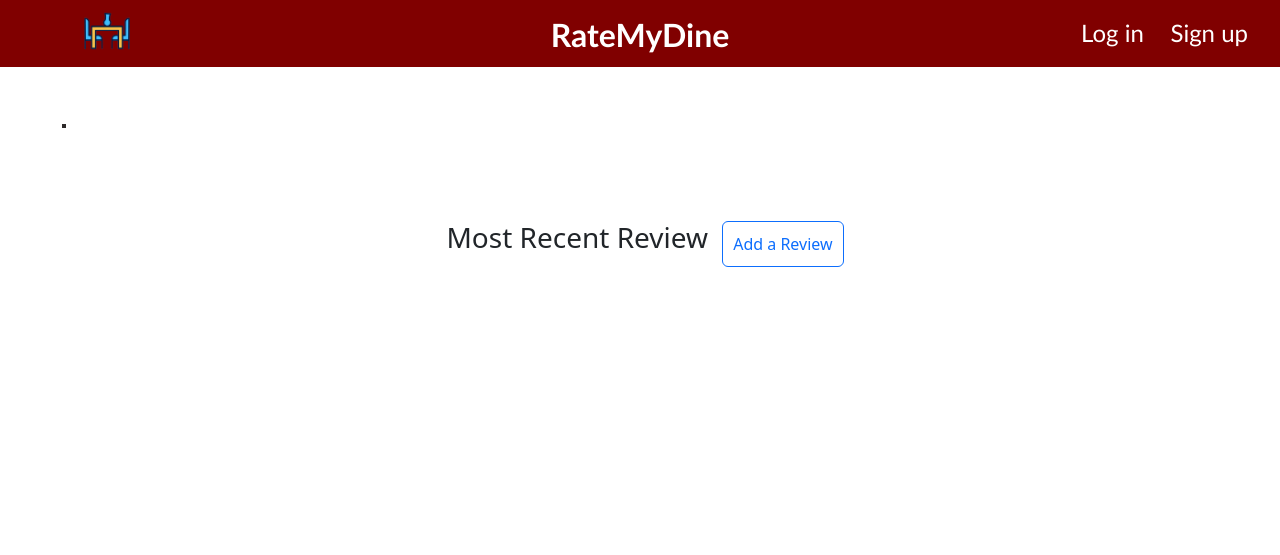
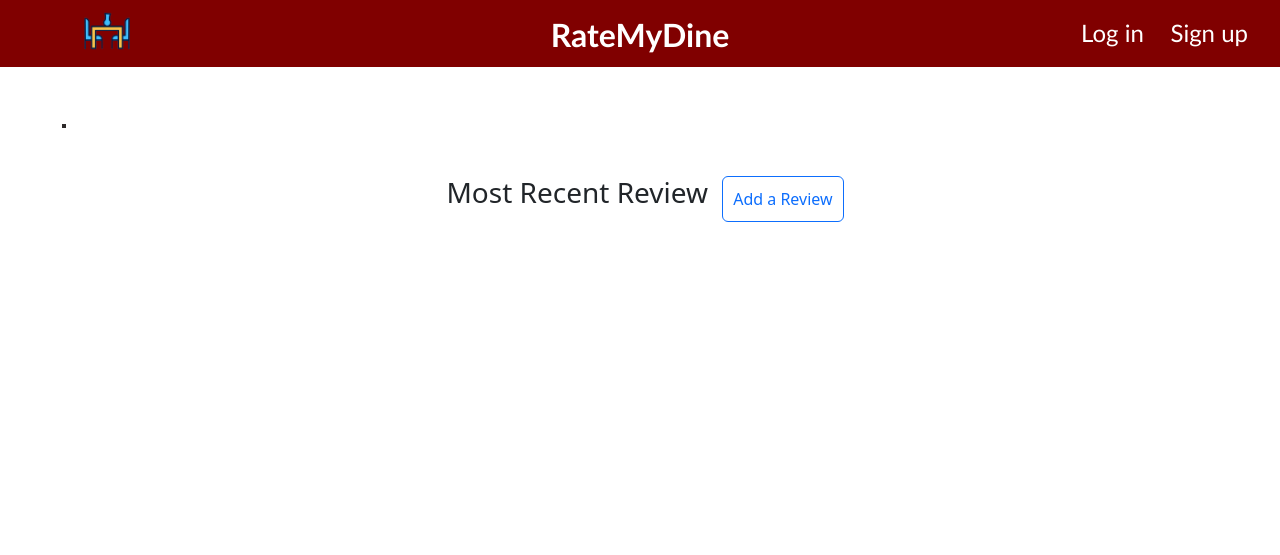
Before and after one commit to algebra2boy/RateMyDine, a website: page client/HTML/dining.html in a window 1280 px wide. Shown: the top 555 px of the page. Drawn offline with nearby package versions, Linux system fonts and the light colour scheme; files that its build step writes are made by us from their sources; no server answers.

Commit message:
Move up the description section

```diff
--- a/client/CSS/dining.css
+++ b/client/CSS/dining.css
@@ -33,7 +33,7 @@
 }
 
 #meta-data {
-    padding-top: 50px;
+    padding-top: 5px;
     text-align: center;
 }
 
```
